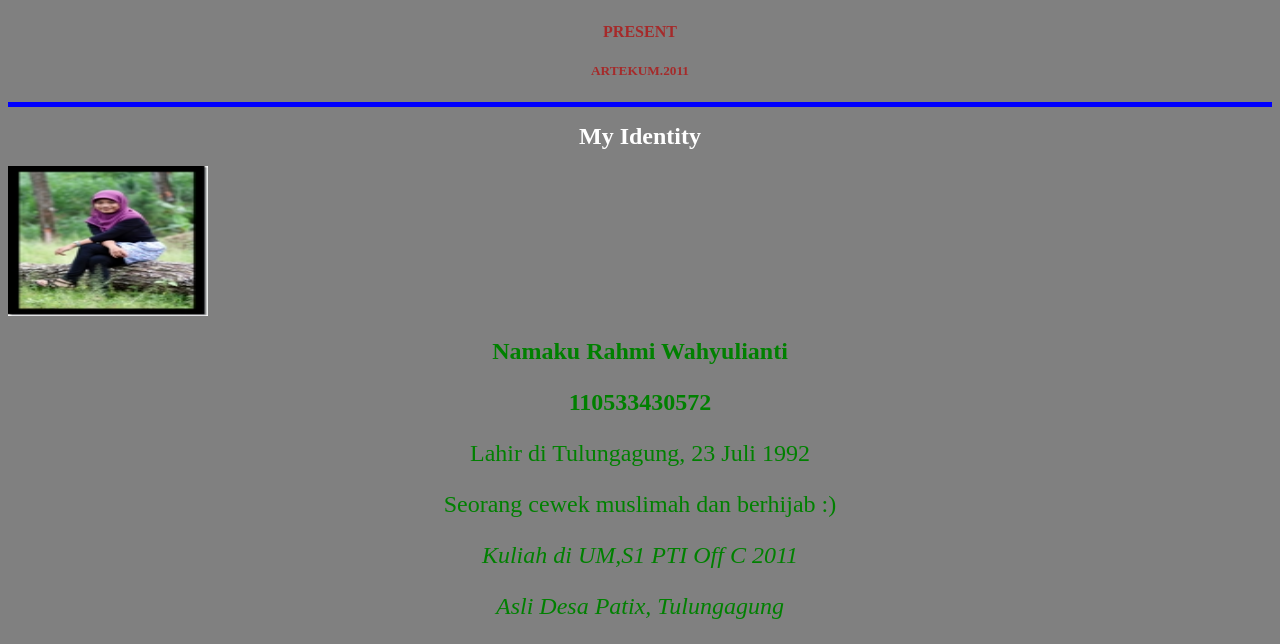
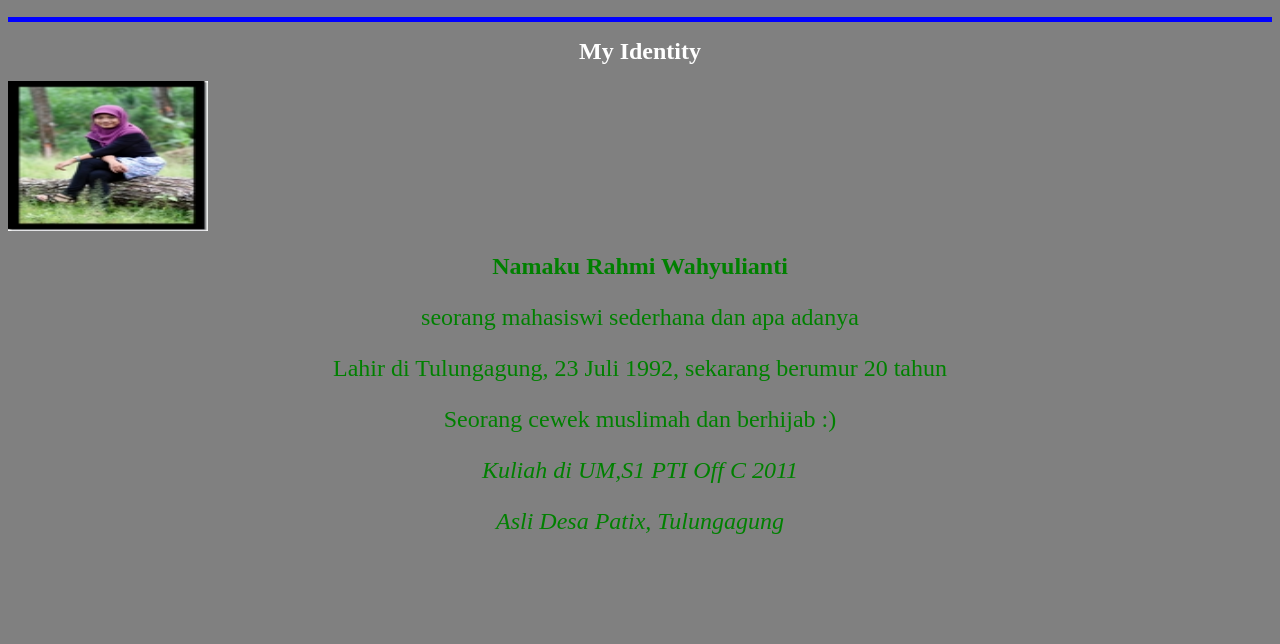
Before and after one commit to AmyPTIoffC/webpage, a plain HTML site: page TUGAS 2/Me.html in a window 1280 px wide. Shown: the part 196-840 px from the top of the page. After the commit the page ends 800 px from the top, so only its background shows below. Drawn offline with Linux system fonts and the light colour scheme.

Commit message:
Update Me.html

```diff
--- a/TUGAS 2/Me.html
+++ b/TUGAS 2/Me.html
@@ -21,8 +21,6 @@
 
 
 <p align="CENTER"><img src="logo.jpg" alt="logo" width="100" height="95" />
-<h5 align="CENTER"><strong><font color="brown" size = 3>PRESENT</strong></h5>
-<h5 align="CENTER"><strong>ARTEKUM.</strong><strong>2011</strong></h5>
 
 <hr line color="blue" size=5 />
 
@@ -31,9 +29,9 @@
  <p align="center"><font color="green" size = 5s>
  <p align=><img src="foto.jpg" alt="foto" width="200" height="150" />
  <div align="center"><strong>Namaku Rahmi Wahyulianti</strong> </strong></div>
- <p align="center"><strong>110533430572
  </strong>
- <p align="center">Lahir di Tulungagung, 23 Juli 1992
+ <p align="center">seorang mahasiswi sederhana dan apa adanya
+ <p align="center">Lahir di Tulungagung, 23 Juli 1992, sekarang berumur 20 tahun
  <p align="center">Seorang cewek muslimah dan berhijab :)
  <p align="center"><em>Kuliah di UM,S1 PTI Off C 2011
  </em>
```
